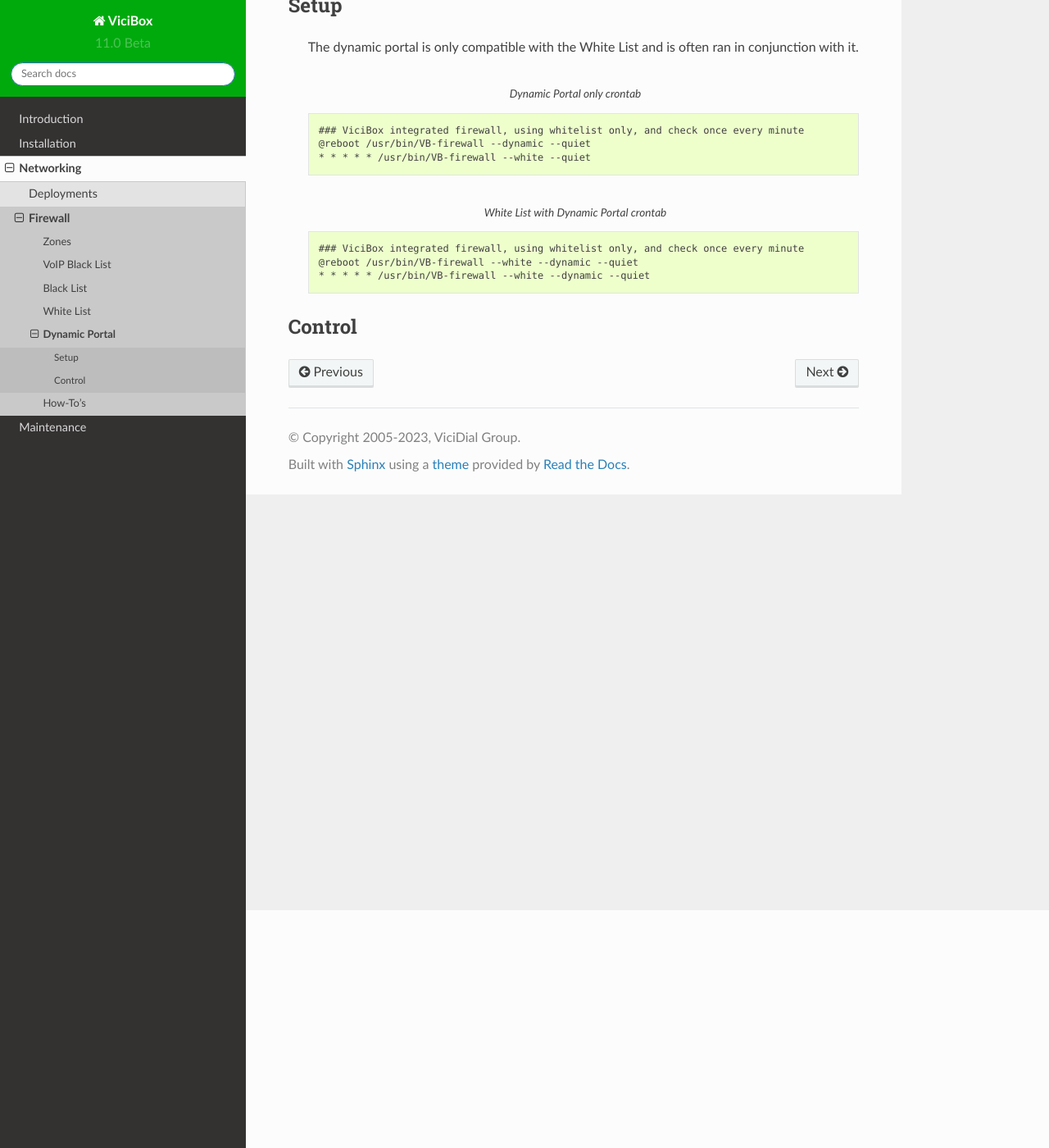
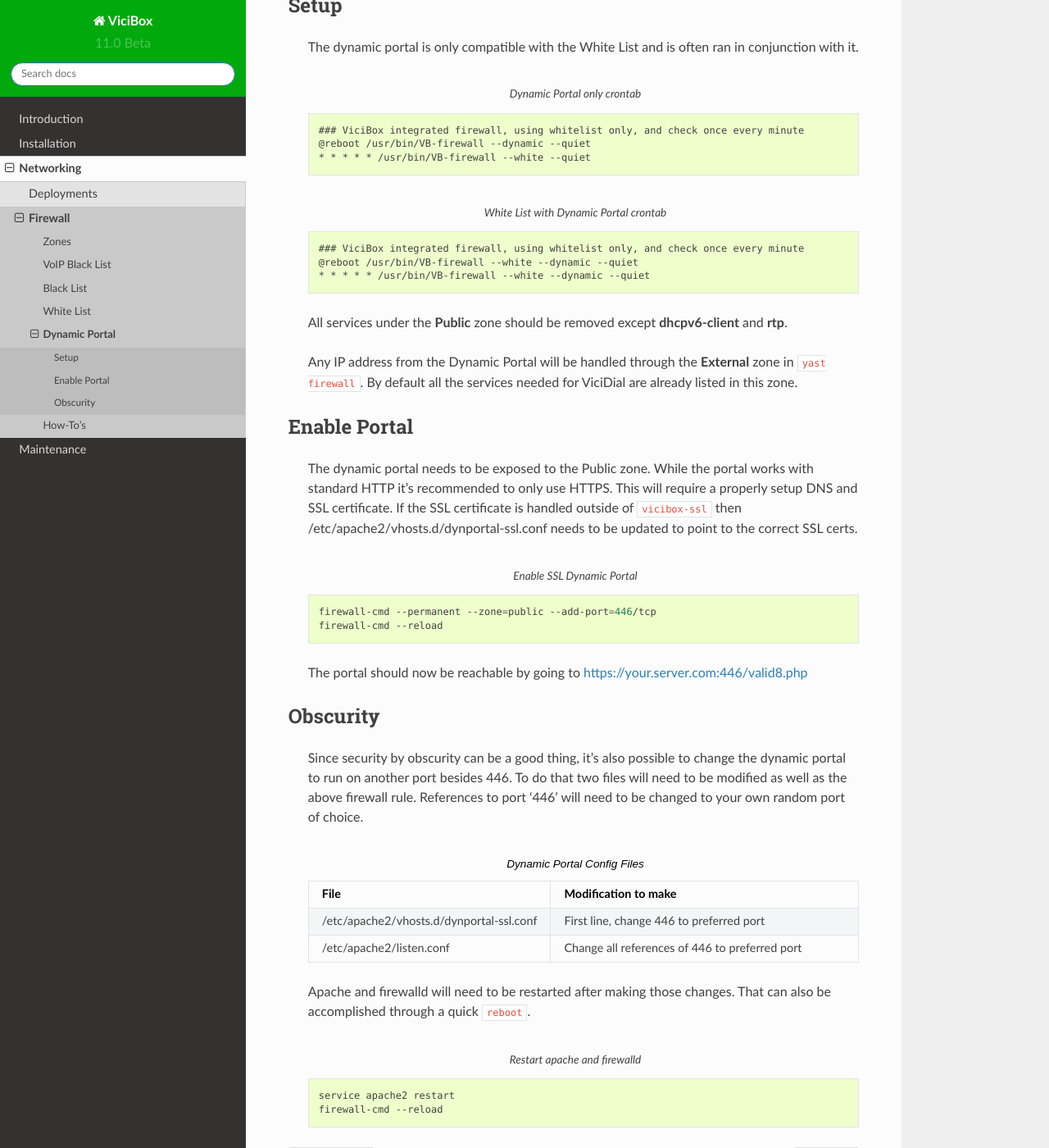
Before and after one commit to jamesvici/vicibox, a Sphinx documentation site: the page built from docs/source/networking/firewall/dynamic.rst, in a window 1280 px wide and 1400 px high, scrolled down 290 px. Shown: the whole window at 82% size. Built offline with Sphinx 7.4.7 and the Read the Docs theme 2.0.0, drawn with Linux system fonts in a browser that asks for light colours.

Commit message:
Filled out dynamic and whitelist

```diff
--- a/docs/source/networking/firewall/dynamic.rst
+++ b/docs/source/networking/firewall/dynamic.rst
@@ -22,6 +22,46 @@
       @reboot /usr/bin/VB-firewall --white --dynamic --quiet
       * * * * * /usr/bin/VB-firewall --white --dynamic --quiet
 
+   All services under the **Public** zone should be removed except **dhcpv6-client** and **rtp**.
 
-Control
-=======
+   Any IP address from the Dynamic Portal will be handled through the **External** zone in ``yast firewall``. By default all the services needed for ViciDial are already listed in this zone.
+
+
+Enable Portal
+=============
+   The dynamic portal needs to be exposed to the Public zone. While the portal works with standard HTTP it's recommended to only use HTTPS. This will require a properly setup DNS and SSL certificate. If the SSL certificate is handled outside of ``vicibox-ssl`` then /etc/apache2/vhosts.d/dynportal-ssl.conf needs to be updated to point to the correct SSL certs.
+
+   .. code-block:: bash
+      :caption: Enable SSL Dynamic Portal
+
+      firewall-cmd --permanent --zone=public --add-port=446/tcp
+      firewall-cmd --reload
+
+   The portal should now be reachable by going to https://your.server.com:446/valid8.php
+
+Obscurity
+=========
+   Since security by obscurity can be a good thing, it's also possible to change the dynamic portal to run on another port besides 446. To do that two files will need to be modified as well as the above firewall rule. References to port '446' will need to be changed to your own random port of choice.
+
+   .. tabularcolumns:: p{0.132\linewidth}p{0.198\linewidth}
+   .. list-table:: Dynamic Portal Config Files
+      :name: dynamic-portal-portchng
+      :widths: 60 170
+      :class: longtable
+      :header-rows: 1
+      :align: center
+
+      * - File
+        - Modification to make
+      * - /etc/apache2/vhosts.d/dynportal-ssl.conf
+        - First line, change 446 to preferred port
+      * - /etc/apache2/listen.conf
+        - Change all references of 446 to preferred port
+
+   Apache and firewalld will need to be restarted after making those changes. That can also be accomplished through a quick ``reboot``.
+
+   .. code-block:: bash
+      :caption: Restart apache and firewalld
+
+      service apache2 restart
+      firewall-cmd --reload
--- a/docs/source/networking/firewall/whitelist.rst
+++ b/docs/source/networking/firewall/whitelist.rst
@@ -26,8 +26,7 @@
 
    All services under the **Public** zone should be removed except **dhcpv6-client** and **rtp**.
 
-   Any IP address on the White List will be handled through the **External** zone in ``yast firewall``.
-
+   Any IP address on the White List will be handled through the **External** zone in ``yast firewall``. By default all the services needed for ViciDial are already listed in this zone.
 
 Control
 =======
```
